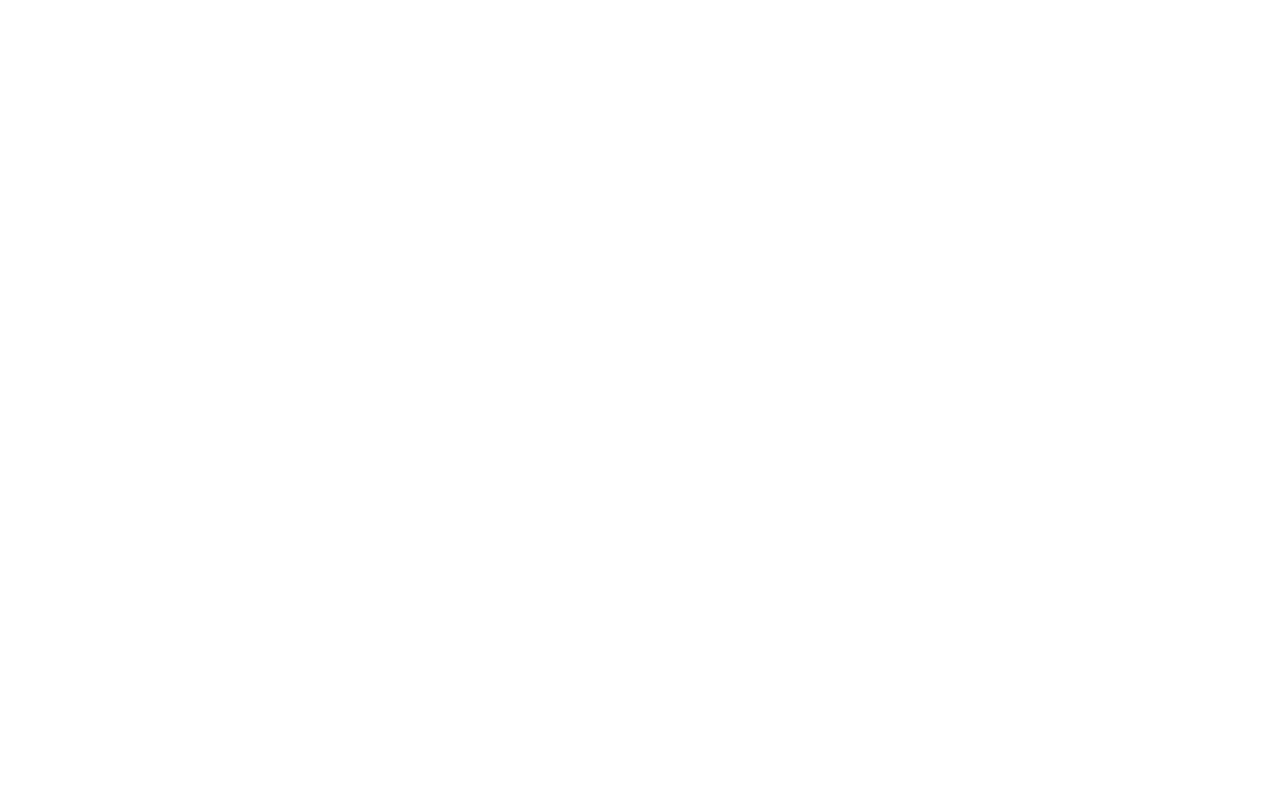
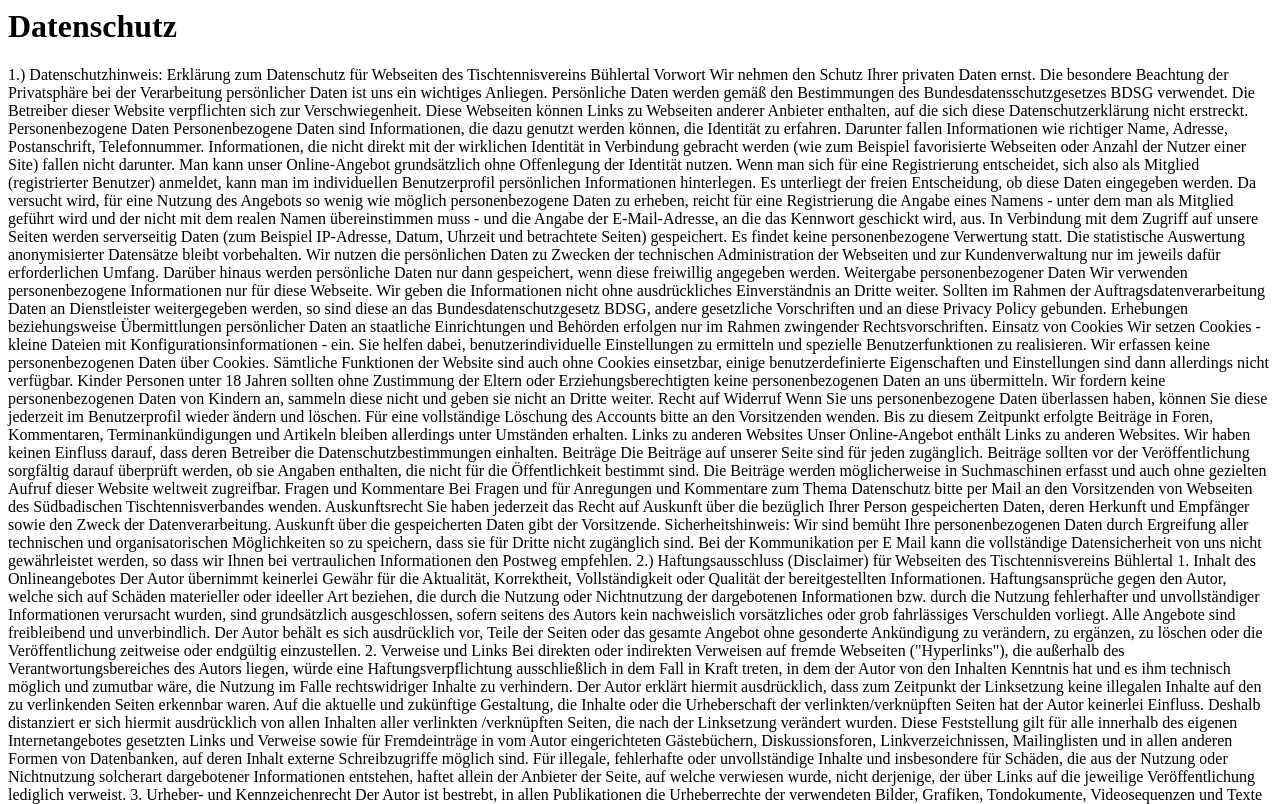
Before and after one commit to albrecfa05/TTVB, a plain HTML site: page datenschutz.html in a window 1280 px wide. Shown: the top 804 px of the page. Drawn offline with Linux system fonts and the light colour scheme.

Commit message:
logo transparent; + imprint; navbar animation

```diff
--- a/datenschutz.html
+++ b/datenschutz.html
@@ -0,0 +1,72 @@
+<html>
+    <head>
+        <meta charset="UTF-8">
+        <title>TTV Bühlertal | Datenschutz</title>
+    </head>
+
+    <body>
+        <h1>Datenschutz</h1>
+        <p>1.) Datenschutzhinweis:
+            Erklärung zum Datenschutz für Webseiten des Tischtennisvereins Bühlertal
+
+            Vorwort
+            Wir nehmen den Schutz Ihrer privaten Daten ernst. Die besondere Beachtung der Privatsphäre bei der Verarbeitung persönlicher Daten ist uns ein wichtiges Anliegen. Persönliche Daten werden gemäß den Bestimmungen des Bundesdatensschutzgesetzes BDSG verwendet. Die Betreiber dieser Website verpflichten sich zur Verschwiegenheit. Diese Webseiten können Links zu Webseiten anderer Anbieter enthalten, auf die sich diese Datenschutzerklärung nicht erstreckt.
+
+            Personenbezogene Daten
+            Personenbezogene Daten sind Informationen, die dazu genutzt werden können, die Identität zu erfahren. Darunter fallen Informationen wie richtiger Name, Adresse, Postanschrift, Telefonnummer. Informationen, die nicht direkt mit der wirklichen Identität in Verbindung gebracht werden (wie zum Beispiel favorisierte Webseiten oder Anzahl der Nutzer einer Site) fallen nicht darunter.
+            Man kann unser Online-Angebot grundsätzlich ohne Offenlegung der Identität nutzen. Wenn man sich für eine Registrierung entscheidet, sich also als Mitglied (registrierter Benutzer) anmeldet, kann man im individuellen Benutzerprofil persönlichen Informationen hinterlegen. Es unterliegt der freien Entscheidung, ob diese Daten eingegeben werden. Da versucht wird, für eine Nutzung des Angebots so wenig wie möglich personenbezogene Daten zu erheben, reicht für eine Registrierung die Angabe eines Namens - unter dem man als Mitglied geführt wird und der nicht mit dem realen Namen übereinstimmen muss - und die Angabe der E-Mail-Adresse, an die das Kennwort geschickt wird, aus. In Verbindung mit dem Zugriff auf unsere Seiten werden serverseitig Daten (zum Beispiel IP-Adresse, Datum, Uhrzeit und betrachtete Seiten) gespeichert. Es findet keine personenbezogene Verwertung statt. Die statistische Auswertung anonymisierter Datensätze bleibt vorbehalten.
+            Wir nutzen die persönlichen Daten zu Zwecken der technischen Administration der Webseiten und zur Kundenverwaltung nur im jeweils dafür erforderlichen Umfang. Darüber hinaus werden persönliche Daten nur dann gespeichert, wenn diese freiwillig angegeben werden.
+
+            Weitergabe personenbezogener Daten
+            Wir verwenden personenbezogene Informationen nur für diese Webseite. Wir geben die Informationen nicht ohne ausdrückliches Einverständnis an Dritte weiter. Sollten im Rahmen der Auftragsdatenverarbeitung Daten an Dienstleister weitergegeben werden, so sind diese an das Bundesdatenschutzgesetz BDSG, andere gesetzliche Vorschriften und an diese Privacy Policy gebunden.
+            Erhebungen beziehungsweise Übermittlungen persönlicher Daten an staatliche Einrichtungen und Behörden erfolgen nur im Rahmen zwingender Rechtsvorschriften.
+
+            Einsatz von Cookies
+            Wir setzen Cookies - kleine Dateien mit Konfigurationsinformationen - ein. Sie helfen dabei, benutzerindividuelle Einstellungen zu ermitteln und spezielle Benutzerfunktionen zu realisieren. Wir erfassen keine personenbezogenen Daten über Cookies. Sämtliche Funktionen der Website sind auch ohne Cookies einsetzbar, einige benutzerdefinierte Eigenschaften und Einstellungen sind dann allerdings nicht verfügbar.
+
+            Kinder
+            Personen unter 18 Jahren sollten ohne Zustimmung der Eltern oder Erziehungsberechtigten keine personenbezogenen Daten an uns übermitteln. Wir fordern keine personenbezogenen Daten von Kindern an, sammeln diese nicht und geben sie nicht an Dritte weiter.
+
+            Recht auf Widerruf
+            Wenn Sie uns personenbezogene Daten überlassen haben, können Sie diese jederzeit im Benutzerprofil wieder ändern und löschen. Für eine vollständige Löschung des Accounts bitte an den Vorsitzenden wenden. Bis zu diesem Zeitpunkt erfolgte Beiträge in Foren, Kommentaren, Terminankündigungen und Artikeln bleiben allerdings unter Umständen erhalten.
+
+            Links zu anderen Websites
+            Unser Online-Angebot enthält Links zu anderen Websites. Wir haben keinen Einfluss darauf, dass deren Betreiber die Datenschutzbestimmungen einhalten.
+
+            Beiträge
+            Die Beiträge auf unserer Seite sind für jeden zugänglich. Beiträge sollten vor der Veröffentlichung sorgfältig darauf überprüft werden, ob sie Angaben enthalten, die nicht für die Öffentlichkeit bestimmt sind. Die Beiträge werden möglicherweise in Suchmaschinen erfasst und auch ohne gezielten Aufruf dieser Website weltweit zugreifbar.
+
+            Fragen und Kommentare
+            Bei Fragen und für Anregungen und Kommentare zum Thema Datenschutz bitte per Mail an den Vorsitzenden von Webseiten des Südbadischen Tischtennisverbandes wenden.
+
+            Auskunftsrecht
+            Sie haben jederzeit das Recht auf Auskunft über die bezüglich Ihrer Person gespeicherten Daten, deren Herkunft und Empfänger sowie den Zweck der Datenverarbeitung. Auskunft über die gespeicherten Daten gibt der Vorsitzende.
+
+            Sicherheitshinweis:
+            Wir sind bemüht Ihre personenbezogenen Daten durch Ergreifung aller technischen und organisatorischen Möglichkeiten so zu speichern, dass sie für Dritte nicht zugänglich sind. Bei der Kommunikation per E Mail kann die vollständige Datensicherheit von uns nicht gewährleistet werden, so dass wir Ihnen bei vertraulichen Informationen den Postweg empfehlen.
+
+
+
+            2.) Haftungsausschluss (Disclaimer) für Webseiten des Tischtennisvereins Bühlertal
+            1. Inhalt des Onlineangebotes
+            Der Autor übernimmt keinerlei Gewähr für die Aktualität, Korrektheit, Vollständigkeit oder Qualität der bereitgestellten Informationen. Haftungsansprüche gegen den Autor, welche sich auf Schäden materieller oder ideeller Art beziehen, die durch die Nutzung oder Nichtnutzung der dargebotenen Informationen bzw. durch die Nutzung fehlerhafter und unvollständiger Informationen verursacht wurden, sind grundsätzlich ausgeschlossen, sofern seitens des Autors kein nachweislich vorsätzliches oder grob fahrlässiges Verschulden vorliegt.
+            Alle Angebote sind freibleibend und unverbindlich. Der Autor behält es sich ausdrücklich vor, Teile der Seiten oder das gesamte Angebot ohne gesonderte Ankündigung zu verändern, zu ergänzen, zu löschen oder die Veröffentlichung zeitweise oder endgültig einzustellen.
+
+            2. Verweise und Links
+            Bei direkten oder indirekten Verweisen auf fremde Webseiten ("Hyperlinks"), die außerhalb des Verantwortungsbereiches des Autors liegen, würde eine Haftungsverpflichtung ausschließlich in dem Fall in Kraft treten, in dem der Autor von den Inhalten Kenntnis hat und es ihm technisch möglich und zumutbar wäre, die Nutzung im Falle rechtswidriger Inhalte zu verhindern.
+            Der Autor erklärt hiermit ausdrücklich, dass zum Zeitpunkt der Linksetzung keine illegalen Inhalte auf den zu verlinkenden Seiten erkennbar waren. Auf die aktuelle und zukünftige Gestaltung, die Inhalte oder die Urheberschaft der verlinkten/verknüpften Seiten hat der Autor keinerlei Einfluss. Deshalb distanziert er sich hiermit ausdrücklich von allen Inhalten aller verlinkten /verknüpften Seiten, die nach der Linksetzung verändert wurden. Diese Feststellung gilt für alle innerhalb des eigenen Internetangebotes gesetzten Links und Verweise sowie für Fremdeinträge in vom Autor eingerichteten Gästebüchern, Diskussionsforen, Linkverzeichnissen, Mailinglisten und in allen anderen Formen von Datenbanken, auf deren Inhalt externe Schreibzugriffe möglich sind. Für illegale, fehlerhafte oder unvollständige Inhalte und insbesondere für Schäden, die aus der Nutzung oder Nichtnutzung solcherart dargebotener Informationen entstehen, haftet allein der Anbieter der Seite, auf welche verwiesen wurde, nicht derjenige, der über Links auf die jeweilige Veröffentlichung lediglich verweist.
+
+            3. Urheber- und Kennzeichenrecht
+            Der Autor ist bestrebt, in allen Publikationen die Urheberrechte der verwendeten Bilder, Grafiken, Tondokumente, Videosequenzen und Texte zu beachten, von ihm selbst erstellte Bilder, Grafiken, Tondokumente, Videosequenzen und Texte zu nutzen oder auf lizenzfreie Grafiken, Tondokumente, Videosequenzen und Texte zurückzugreifen.
+            Alle innerhalb des Internetangebotes genannten und ggf. durch Dritte geschützten Marken- und Warenzeichen unterliegen uneingeschränkt den Bestimmungen des jeweils gültigen Kennzeichenrechts und den Besitzrechten der jeweiligen eingetragenen Eigentümer. Allein aufgrund der bloßen Nennung ist nicht der Schluss zu ziehen, dass Markenzeichen nicht durch Rechte Dritter geschützt sind!
+            Das Copyright für veröffentlichte, vom Autor selbst erstellte Objekte bleibt allein beim Autor der Seiten. Eine Vervielfältigung oder Verwendung solcher Grafiken, Tondokumente, Videosequenzen und Texte in anderen elektronischen oder gedruckten Publikationen ist ohne ausdrückliche Zustimmung des Autors nicht gestattet.
+
+            4. Datenschutz
+            Sofern innerhalb des Internetangebotes die Möglichkeit zur Eingabe persönlicher oder geschäftlicher Daten (Emailadressen, Namen, Anschriften) besteht, so erfolgt die Preisgabe dieser Daten seitens des Nutzers auf ausdrücklich freiwilliger Basis. Die Inanspruchnahme und Bezahlung aller angebotenen Dienste ist - soweit technisch möglich und zumutbar - auch ohne Angabe solcher Daten bzw. unter Angabe anonymisierter Daten oder eines Pseudonyms gestattet. Die Nutzung der im Rahmen des Impressums oder vergleichbarer Angaben veröffentlichten Kontaktdaten wie Postanschriften, Telefon- und Faxnummern sowie Emailadressen durch Dritte zur Übersendung von nicht ausdrücklich angeforderten Informationen ist nicht gestattet. Rechtliche Schritte gegen die Versender von sogenannten Spam-Mails bei Verstößen gegen dieses Verbot sind ausdrücklich vorbehalten.
+
+            Weitere Informationen entnehmen Sie bitte der Erklärung zum Datenschutz
+
+            5. Rechtswirksamkeit dieses Haftungsausschlusses
+            Dieser Haftungsausschluss ist als Teil des Internetangebotes zu betrachten, von dem aus auf diese Seite verwiesen wurde. Sofern Teile oder einzelne Formulierungen dieses Textes der geltenden Rechtslage nicht, nicht mehr oder nicht vollständig entsprechen sollten, bleiben die übrigen Teile des Dokumentes in ihrem Inhalt und ihrer Gültigkeit davon unberührt.</p>
+    </body>
+</html>
--- a/impressum.html
+++ b/impressum.html
@@ -0,0 +1,26 @@
+<html>
+    <head>
+        <meta charset="UTF-8">
+        <title>TTV Bühlertal | Impressum</title>
+        <link rel="stylesheet" href="styles.css">
+    </head>
+
+    <body>
+        <h1>Impressum</h1>
+
+        <p>Tischtennisverein Bühlertal e.V.
+            Mittelberghalle Bühlertal
+            Klotzbergstraße
+            77830 Bühlertal
+
+
+            Verantwortlicher Seitenbetreiber:
+            Peter Ganter
+            77830 Bühlertal
+            Tel. 07223-75104
+            E-Mail: PeterGanter@t-online.de
+
+            Alle Angaben unserer Webseite wurden sorgfältig geprüft.
+            Wir bemühen uns, dieses Informationsangebot stetig zu erweitern und zu aktualisieren. Eine Garantie für die Vollständigkeit, Richtigkeit und letzte Aktualität kann jedoch nicht übernommen werden</p>
+    </body>
+</html>
```
Also changed, not shown: index.html (+6 -6 lines), styles.css (+19 -2 lines), other/ttvb_transparent.png (added).
